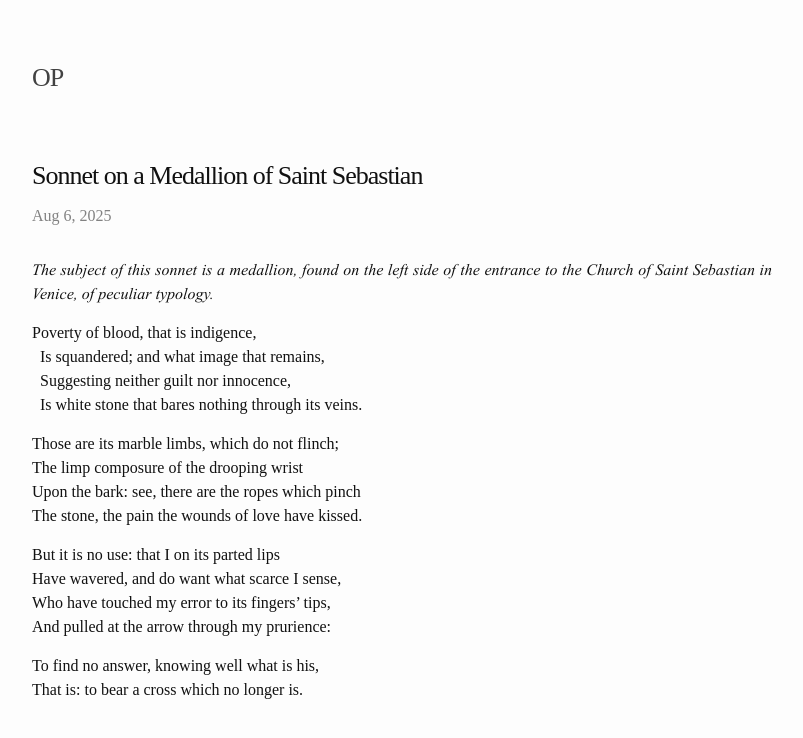
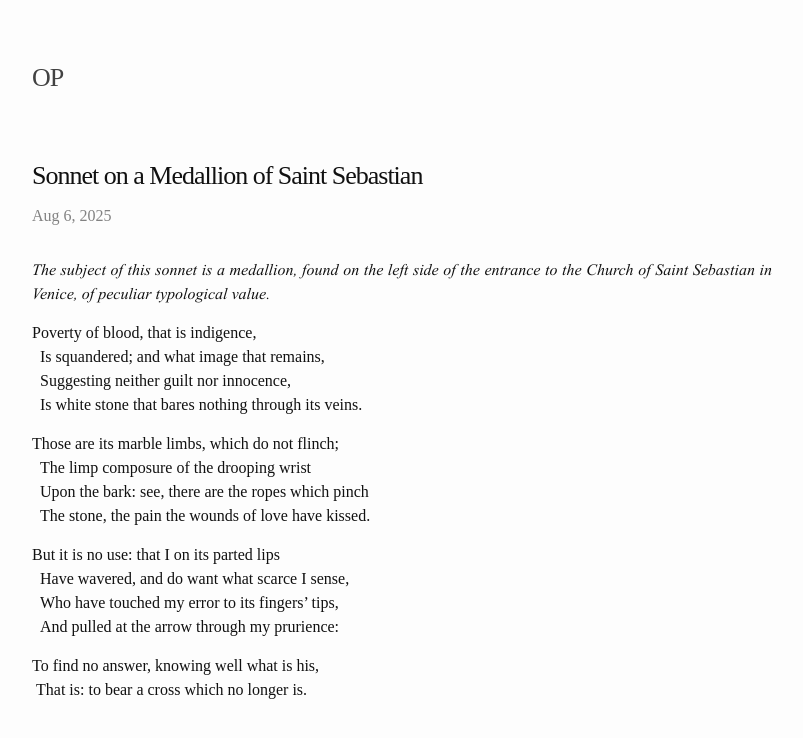
Before and after one commit to TheatrumMundi/TheatrumMundi, a Jekyll site: the page built from _posts/2025-08-06-sonnet-on-medallion.markdown, in a window 1280 px wide. Shown: the top 738 px of the page, without its empty margins (238-1041 px from the left). Built offline with Jekyll 4.4.1, drawn with Linux system fonts in a browser that asks for light colours; some web fonts are replaced; part of the change alters nothing that is shown.

Commit message:
Update 2025-08-06-sonnet-on-medallion.markdown

```diff
--- a/_posts/2025-08-06-sonnet-on-medallion.markdown
+++ b/_posts/2025-08-06-sonnet-on-medallion.markdown
@@ -5,7 +5,7 @@ date:   2025-08-06 19:18:00 +0100
 categories: jekyll update
 ---
 
-*The subject of this sonnet is a medallion, found on the left side of the entrance to the Church of Saint Sebastian in Venice, of peculiar typology.*
+*The subject of this sonnet is a medallion, found on the left side of the entrance to the Church of Saint Sebastian in Venice, of peculiar typological value.*
 
 Poverty of blood, that is indigence, <br>
 &nbsp;&nbsp;Is squandered; and what image that remains, <br>
@@ -13,14 +13,14 @@ Poverty of blood, that is indigence, <br>
 &nbsp;&nbsp;Is white stone that bares nothing through its veins. <br>
 
 Those are its marble limbs, which do not flinch; <br>
-  The limp composure of the drooping wrist <br>
-  Upon the bark: see, there are the ropes which pinch <br>
-  The stone, the pain the wounds of love have kissed. <br>
+&nbsp;&nbsp;The limp composure of the drooping wrist <br>
+&nbsp;&nbsp;Upon the bark: see, there are the ropes which pinch <br>
+&nbsp;&nbsp;The stone, the pain the wounds of love have kissed. <br>
 
 But it is no use: that I on its parted lips <br>
- Have wavered, and do want what scarce I sense, <br>
- Who have touched my error to its fingers’ tips, <br>
- And pulled at the arrow through my prurience: <br>
+&nbsp;&nbsp;Have wavered, and do want what scarce I sense, <br>
+&nbsp;&nbsp;Who have touched my error to its fingers’ tips, <br>
+&nbsp;&nbsp;And pulled at the arrow through my prurience: <br>
 
 To find no answer, knowing well what is his, <br>
-  That is: to bear a cross which no longer is. <br>
+&nbsp;That is: to bear a cross which no longer is. <br>
```
